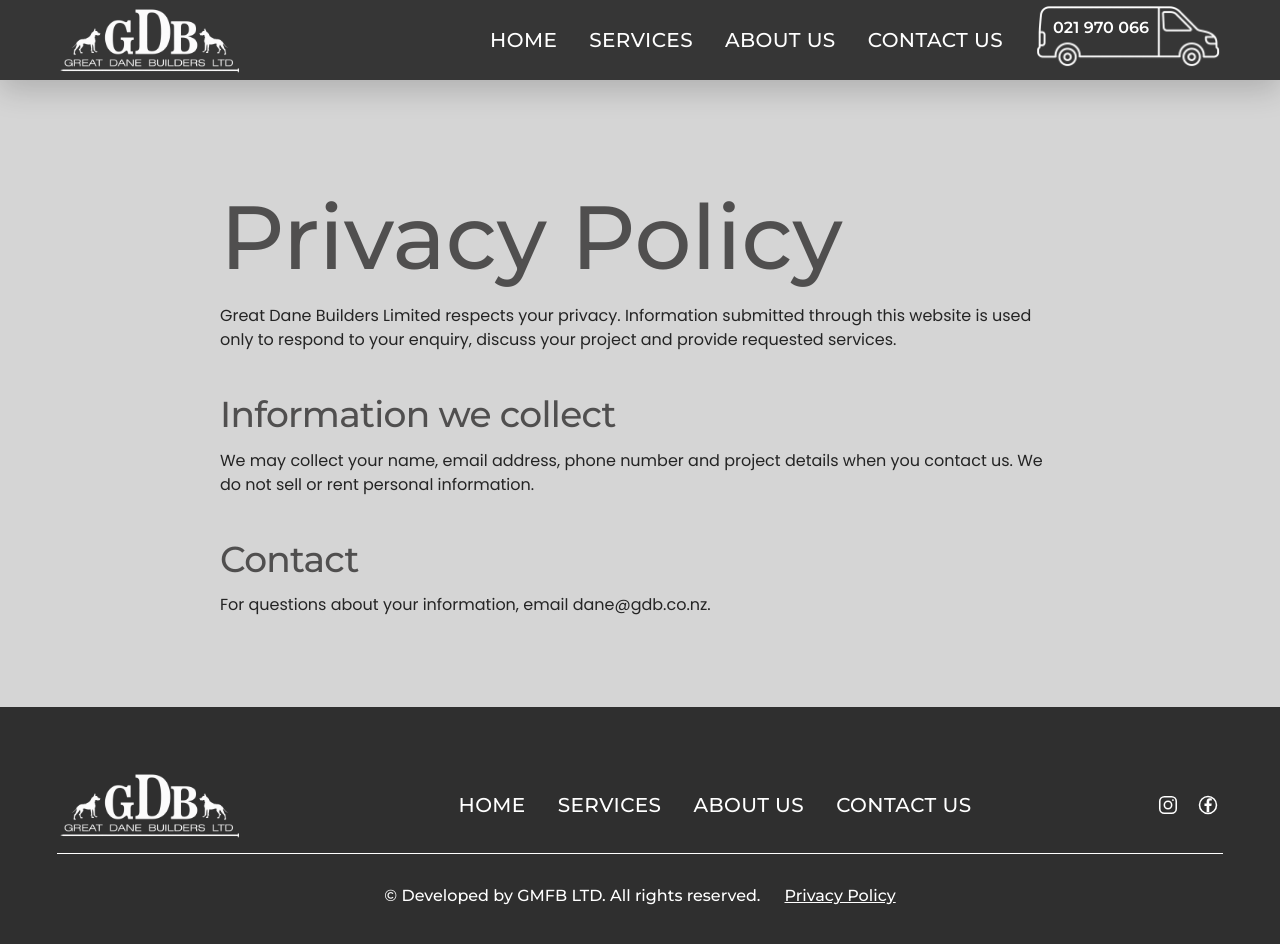
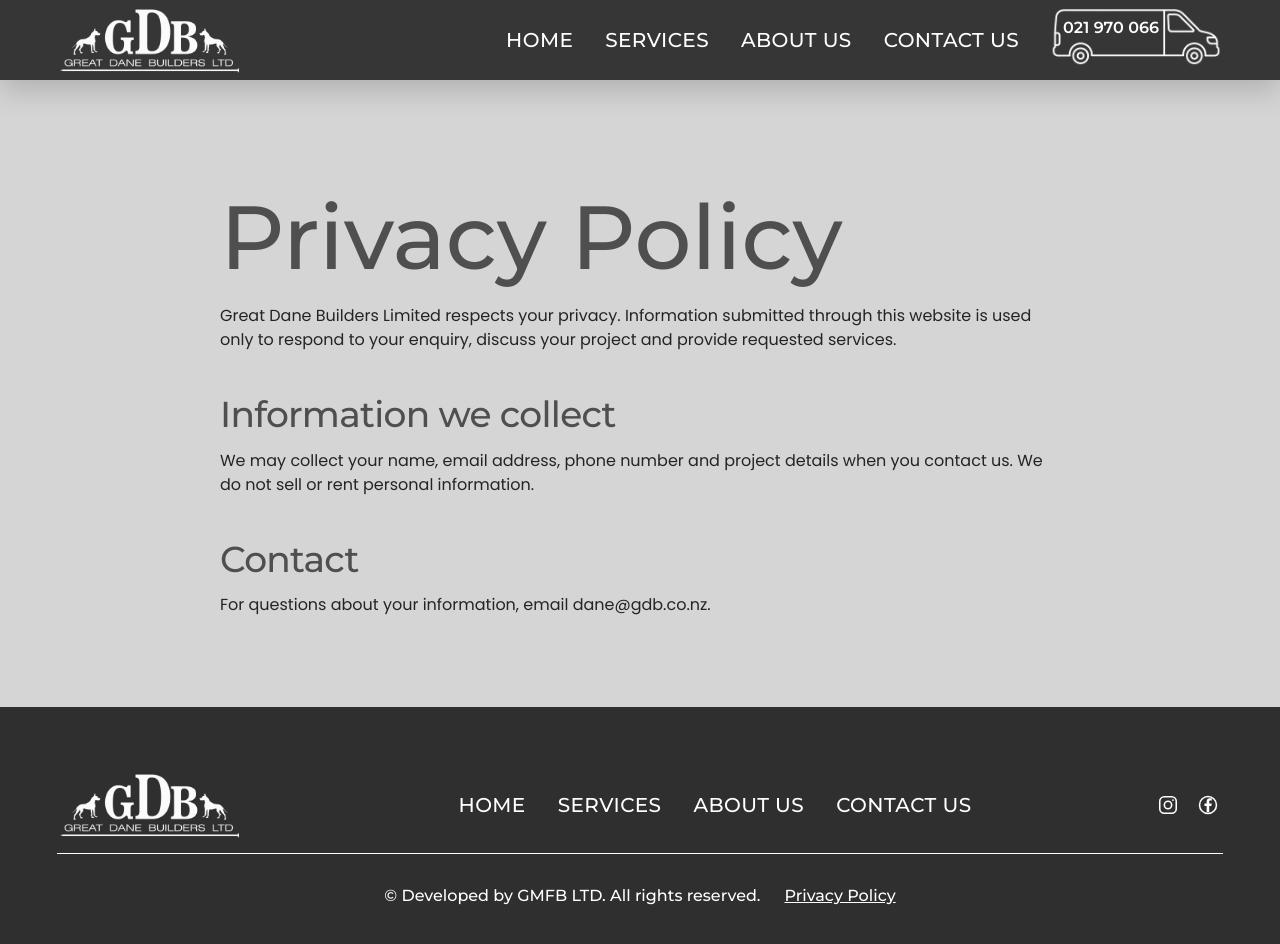
Before and after one commit to GMFB-Web-Dev/Great-Dane-Builders, a Next.js app: page /privacy in a window 1280 px wide. Shown: the top 944 px of the page. Built offline with nearby package versions, Linux system fonts and the light colour scheme.

Commit message:
Reduce navbar phone truck size while preserving number text

```diff
--- a/app/globals.css
+++ b/app/globals.css
@@ -78,9 +78,9 @@ h2 { color: var(--muted); font-size: clamp(46px, 5.55vw, 80px); font-weight: 500
 .main-nav > a::after { content: ""; position: absolute; left: 0; right: 100%; bottom: 18px; height: 1px; background: currentColor; transition: right .22s ease; }
 .main-nav > a:hover::after, .main-nav > a.is-active::after { right: 0; }
 .main-nav > a:hover, .main-nav > a.is-active { font-weight: 600; }
-.header-phone { width: 190px; flex: 0 0 190px; }
-.header-phone .van-link { width: 190px; height: 64px; }
-.header-phone .van-link__label { font-size: 16px; font-weight: 600; }
+.header-phone { width: 174px; flex: 0 0 174px; }
+.header-phone .van-link { width: 174px; height: 58px; }
+.header-phone .van-link__label { left: 4px; width: calc(69% - 4px); padding-inline: 0; font-size: 16px; font-weight: 600; }
 .menu-toggle { display: none; width: 48px; height: 42px; border: 0; background: transparent; padding: 9px; cursor: pointer; }
 .menu-toggle span { display: block; height: 2px; margin: 6px 0; background: white; transition: .2s ease; }
 
@@ -287,9 +287,9 @@ h2 { color: var(--muted); font-size: clamp(46px, 5.55vw, 80px); font-weight: 500
 
 @media (max-width: 1200px) {
   .main-nav { gap: 18px; font-size: 16px; }
-  .header-phone { width: 166px; flex-basis: 166px; }
-  .header-phone .van-link { width: 166px; height: 56px; }
-  .header-phone .van-link__label { font-size: 14px; padding-inline: 3px; }
+  .header-phone { width: 154px; flex-basis: 154px; }
+  .header-phone .van-link { width: 154px; height: 52px; }
+  .header-phone .van-link__label { font-size: 14px; }
 }
 
 @media (max-width: 1050px) {
@@ -302,8 +302,8 @@ h2 { color: var(--muted); font-size: clamp(46px, 5.55vw, 80px); font-weight: 500
 @media (min-width: 781px) and (max-width: 900px) {
   .header-inner { gap: 16px; }
   .main-nav { gap: 14px; font-size: 14px; }
-  .header-phone { width: 156px; flex-basis: 156px; }
-  .header-phone .van-link { width: 156px; height: 54px; }
+  .header-phone { width: 148px; flex-basis: 148px; }
+  .header-phone .van-link { width: 148px; height: 50px; }
 }
 
 @media (max-width: 780px) {
```
